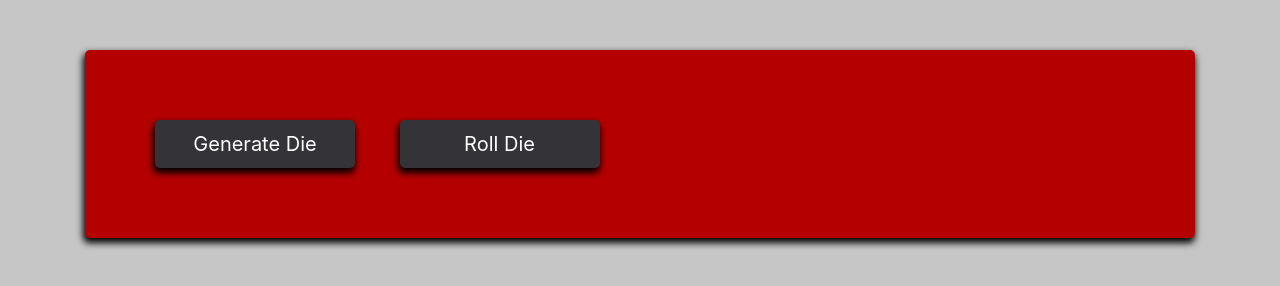
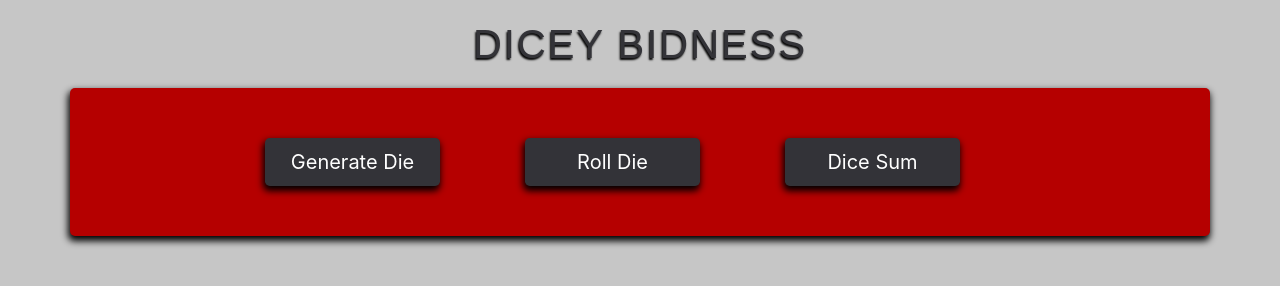
Before and after one commit to Harbison0906/Dicey-Typescript, a plain HTML site: page index.html in a window 1280 px wide. Drawn offline with nearby package versions, Linux system fonts and the light colour scheme; a web font is replaced by a local one.

Commit message:
created class called Die

```diff
--- a/app.js
+++ b/app.js
@@ -0,0 +1,11 @@
+dieValues = [1, 2, 3, 4, 5, 6];
+
+class Die {
+  constructor(value) {
+    this.value = value;
+  }
+  roll() {
+  let randomVal = dieValues[Math.floor(Math.random()*dieValues.length)]
+  console.log(randomVal);
+  }
+}
--- a/index.html
+++ b/index.html
@@ -5,24 +5,32 @@
   <meta charset="UTF-8">
   <meta name="viewport" content="width=device-width, initial-scale=1.0">
   <meta http-equiv="X-UA-Compatible" content="ie=edge">
-  <title>Dicey Business</title>
+  <title>Dicey Bidness</title>
   <link rel="stylesheet" href="https://maxcdn.bootstrapcdn.com/bootstrap/4.0.0/css/bootstrap.min.css"
     integrity="sha384-Gn5384xqQ1aoWXA+058RXPxPg6fy4IWvTNh0E263XmFcJlSAwiGgFAW/dAiS6JXm" crossorigin="anonymous">
   <link rel="stylesheet" type="text/css" href="styles.css">
+  <link href="https://fonts.googleapis.com/css?family=Notable&display=swap" rel="stylesheet">
+
 </head>
 
 <body>
-  <main class="container">
-    <section class="row">
-      <article class="col">
-        <div id="generate">
-          <button type="button" class="btn btn-lg">Generate Die</button>
-          <button type="button" class="btn btn-lg">Roll Die</button>
-        </div>
-      </article>
+    <h1>DICEY BIDNESS</h1>
 
-    </section>
-  </main>
+  <section class="container">
+    <article class="row d-flex justify-content-center">
+      <div class="col-3">
+        <button type="button" class="btn btn-lg" id="gen">Generate Die</button>
+      </div>
+      <div class="col-3">
+        <button type="button" class="btn btn-lg" id="roll">Roll Die</button>
+      </div>
+      <div class="col-3">
+        <button type="button" class="btn btn-lg" id="sum">Dice Sum</button>
+      </div>
+    </article>
+  </section>
+
+
 
   <script src="app.js"></script>
   <script src="https://code.jquery.com/jquery-3.2.1.slim.min.js"
--- a/styles.css
+++ b/styles.css
@@ -2,20 +2,25 @@ body {
   background-color: #C6C6C6;
 }
 
-#generate {
+h1 {
+  color: #333338;
+  font-family: 'Notable', sans-serif;
+  text-align: center;
+  letter-spacing: 2px;
+  margin: 20px;
+  text-shadow: -1px 2px 2px #000000;
+}
+
+.row {
   background-color: #B50000;
+  border-radius: 5px;
   padding: 50px;
-  margin-top: 50px;
-  border-radius: 5px;
-  -webkit-box-shadow: -1px 4px 7px 1px #000000;
   box-shadow: -1px 4px 7px 1px #000000;
 }
 
 button {
-width: 200px;
+width: 175px;
 background-color: #333338;
 color: #FFFFFF;
-margin: 20px;
--webkit-box-shadow: -1px 4px 7px 1px #000000;
 box-shadow: -1px 4px 7px 1px #000000;
 }
```
